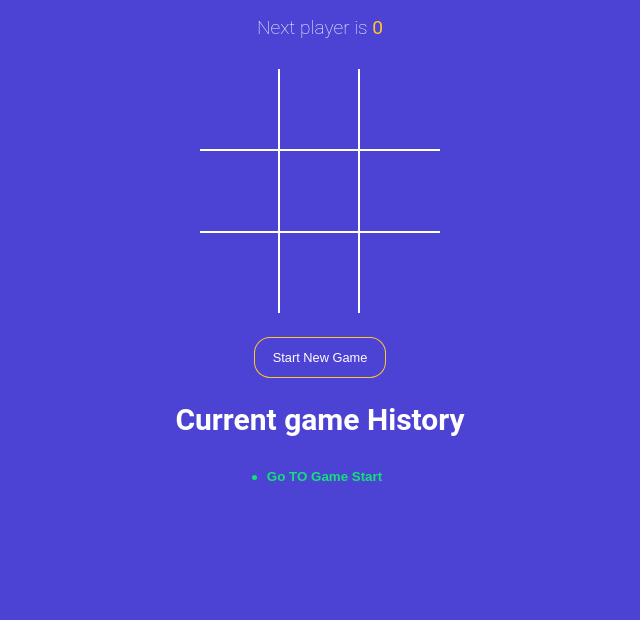
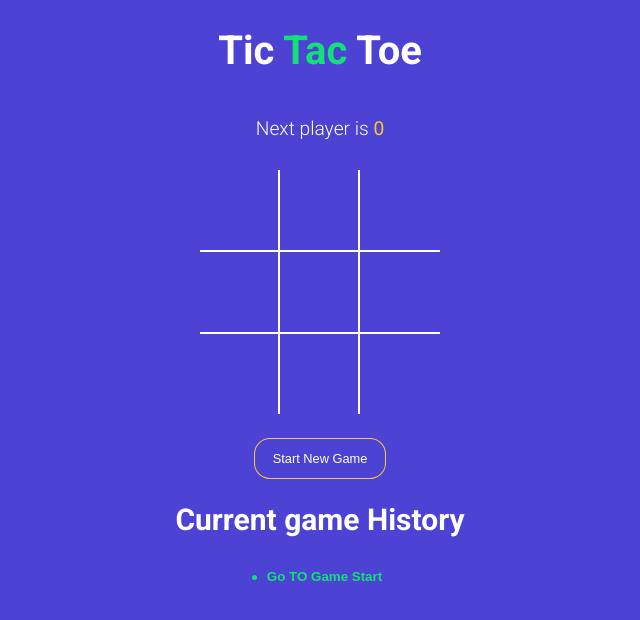
Before and after one commit to jawedH404/tictactoe-game, a React (Vite) app: page / in a window 1280 px wide. Shown: the top 620 px of the page, without its empty margins (320-960 px from the left). Built offline with nearby package versions, Linux system fonts and the light colour scheme.

Commit message:
added TicTacToe game title and include font

```diff
--- a/index.html
+++ b/index.html
@@ -4,6 +4,10 @@
     <meta charset="UTF-8" />
     <link rel="icon" type="image/svg+xml" href="/vite.svg" />
     <meta name="viewport" content="width=device-width, initial-scale=1.0" />
+    <link
+      href="https://fonts.googleapis.com/css?family=Roboto:300,400,700&display=swap"
+      rel="stylesheet"
+    />
     <title>Tic Tac Toe</title>
   </head>
   <body>
--- a/src/App.jsx
+++ b/src/App.jsx
@@ -59,6 +59,10 @@
 
   return (
     <div className="app">
+      <h1>
+        {' '}
+        Tic <span className="text-green">Tac</span> Toe{' '}
+      </h1>
       <StatusMessage winner={winner} gamingBoard={gamingBoard} />
       <Board
         squares={gamingBoard.squares}
@@ -72,7 +76,7 @@
       >
         Start New Game
       </button>
-      <h2> Current game History </h2>
+      <h2 style={{ fontweight: 'normal' }}> Current game History </h2>
       <History history={history} moveTo={moveTo} currentMove={currentMove} />
     </div>
   );
```
